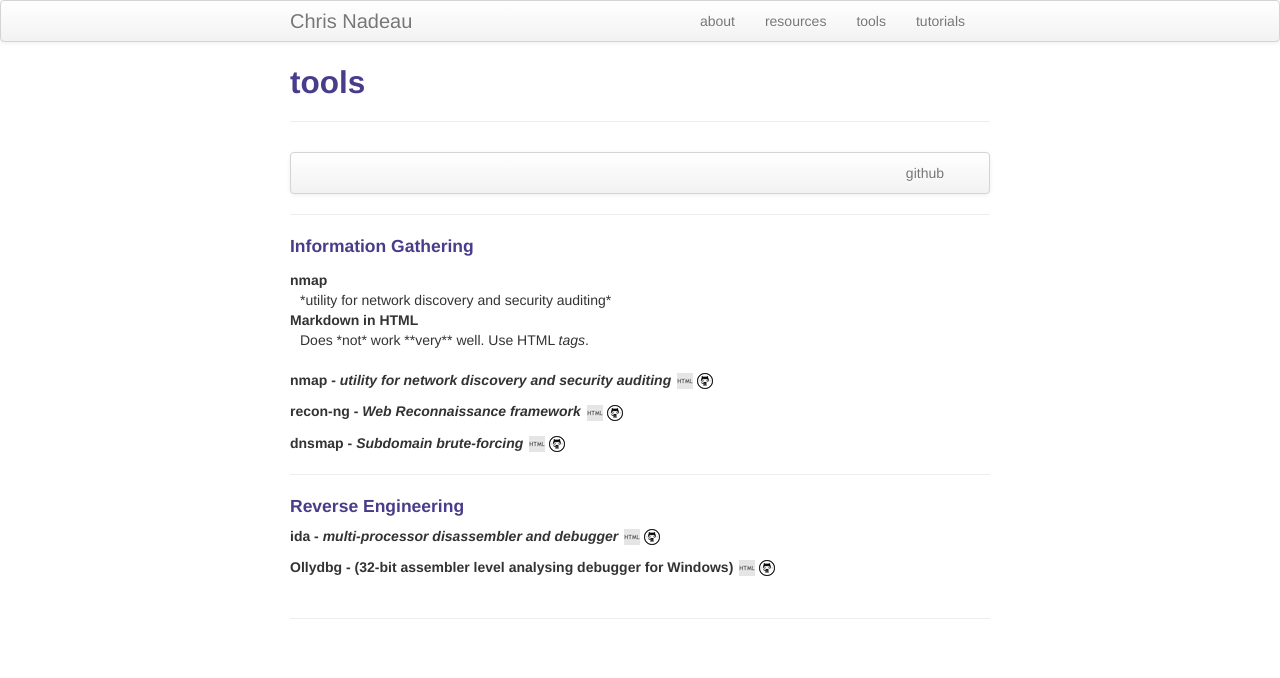
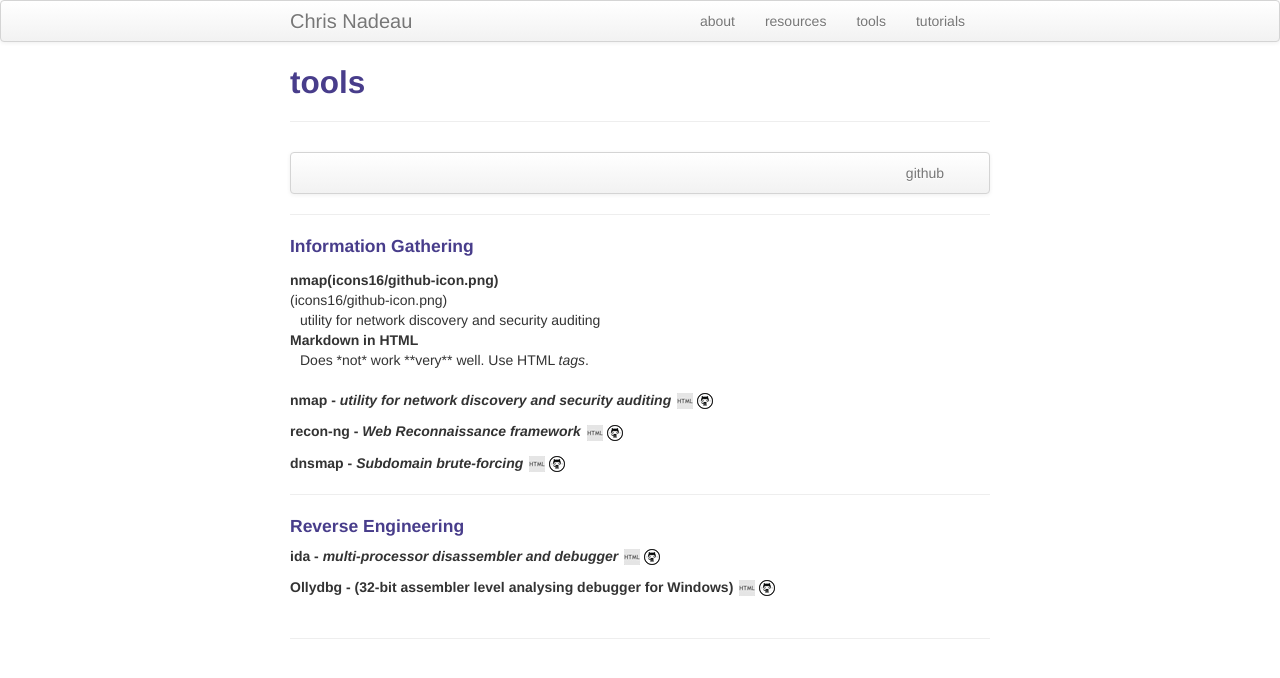
Before and after one commit to dynamicparallax/dynamicparallax.github.io, a Jekyll site: the page built from pages/tools.md, in a window 1280 px wide. Shown: the top 678 px of the page. Built offline with Jekyll 4.4.1, drawn with Linux system fonts in a browser that asks for light colours; some of the changed lines change nothing that is shown.

Commit message:
Update tools.md

```diff
--- a/pages/tools.md
+++ b/pages/tools.md
@@ -17,8 +17,8 @@
 #### Information Gathering
 
 <dl>
-  <dt>nmap</dt>
-  <dd>*utility for network discovery and security auditing*</dd>
+  <dt>nmap(icons16/github-icon.png)</dt>(icons16/github-icon.png)
+  <dd>utility for network discovery and security auditing</dd>
 
   <dt>Markdown in HTML</dt>
   <dd>Does *not* work **very** well. Use HTML <em>tags</em>.</dd>
```
